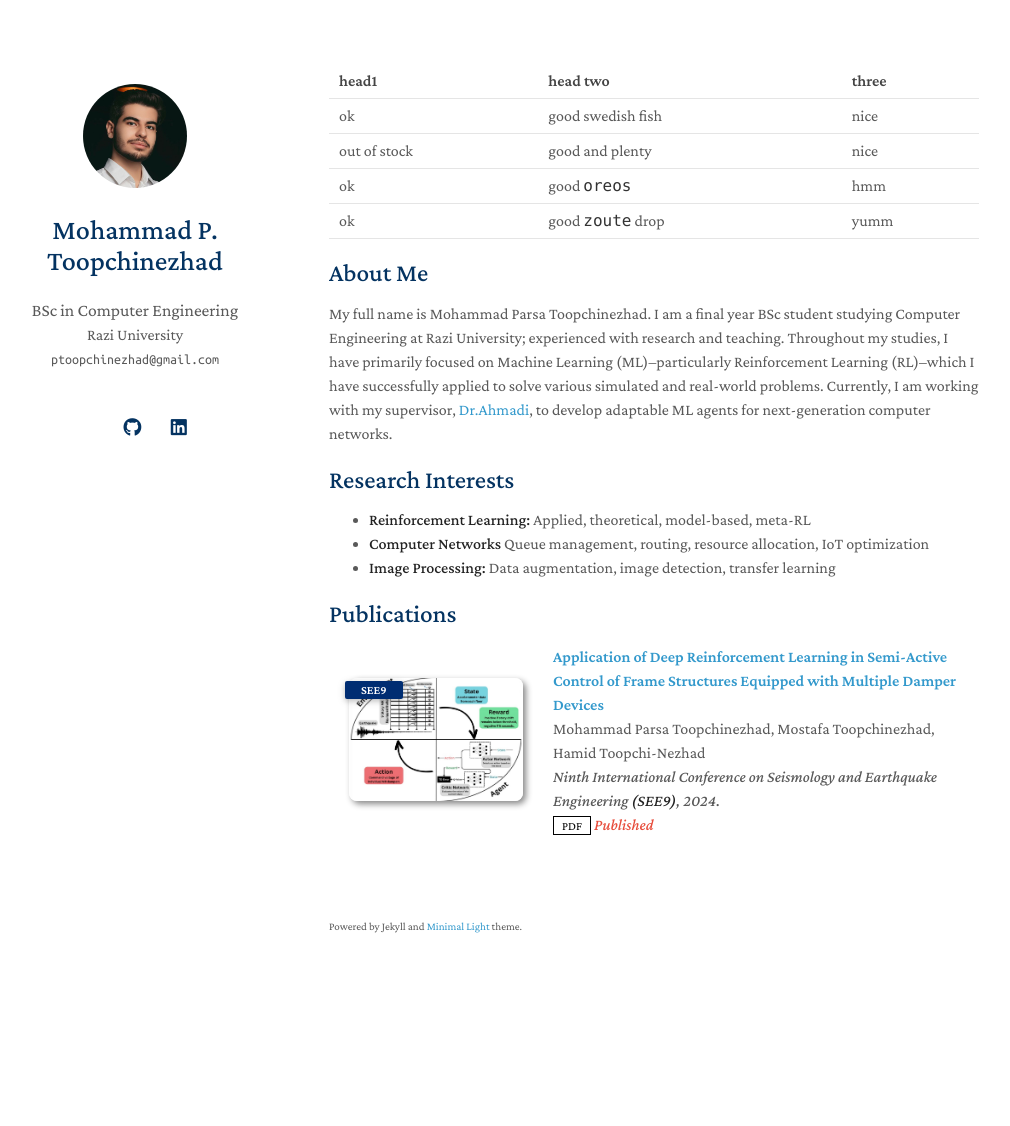
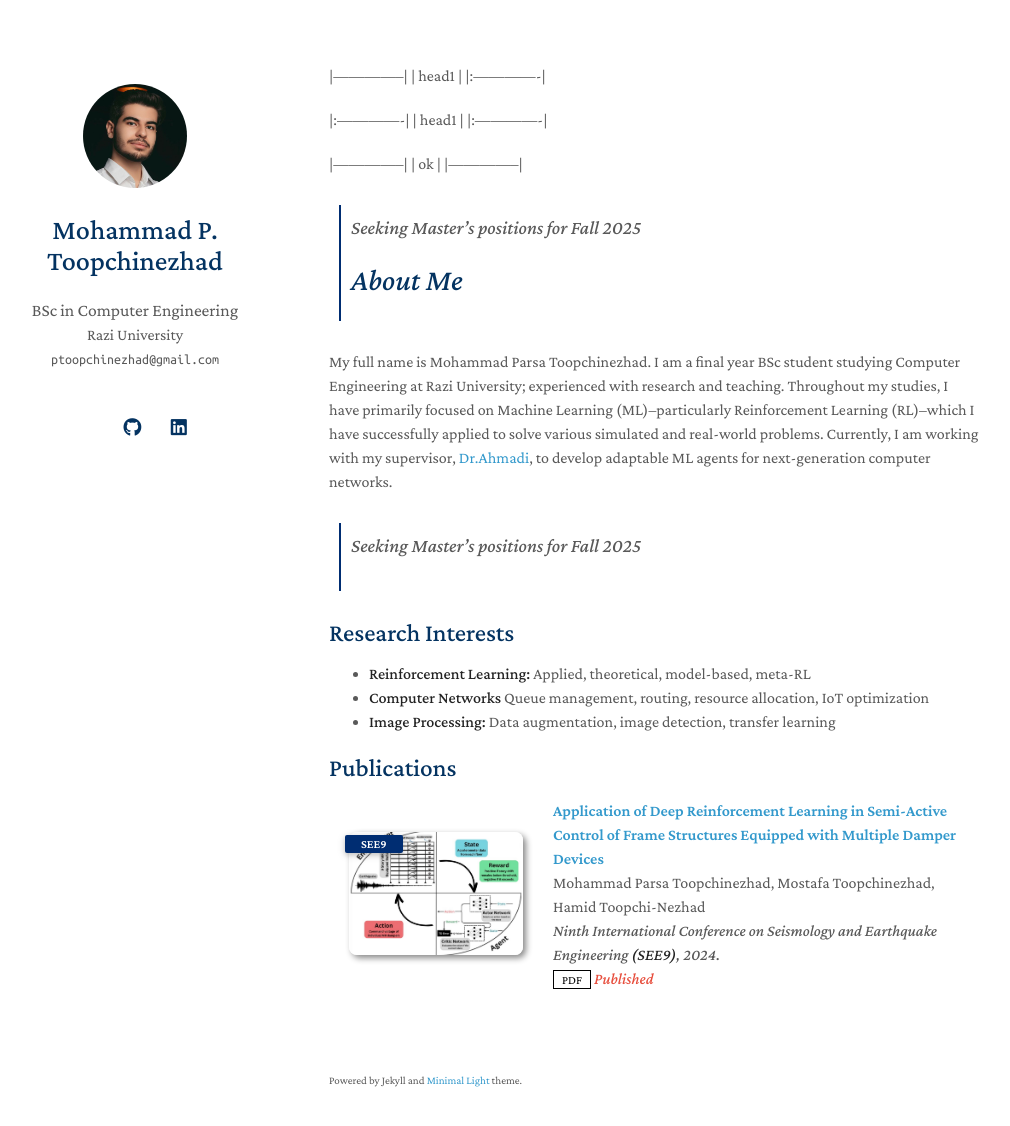
Before and after one commit to Procedurally-Generated-Human/Procedurally-Generated-Human.github.io, a Jekyll site: the page built from index.md, in a window 1280 px wide and 1161 px high. Shown: the top 1126 px of the window, without its empty margins (141-1151 px from the left). Built offline with Jekyll 4.4.1, drawn with Linux system fonts in a browser that asks for light colours; a style sheet for code colours, icons or effects is not loaded.

Commit message:
Update index.md

```diff
--- a/index.md
+++ b/index.md
@@ -2,17 +2,25 @@
 layout: homepage
 ---
 
+|--------------|
+| head1        |
+|:-------------|
 
-| head1        | head two          | three |
-|:-------------|:------------------|:------|
-| ok           | good swedish fish | nice  |
-| out of stock | good and plenty   | nice  |
-| ok           | good `oreos`      | hmm   |
-| ok           | good `zoute` drop | yumm  |
+|:-------------|
+| head1        |
+|:-------------|
 
+|--------------|
+| ok           |
+|--------------|
+
+
+> Seeking Master's positions for Fall 2025
 ## About Me
 
 My full name is Mohammad Parsa Toopchinezhad. I am a final year BSc student studying Computer Engineering at Razi University; experienced with research and teaching. Throughout my studies, I have primarily focused on Machine Learning (ML)--particularly Reinforcement Learning (RL)--which I have successfully applied to solve various simulated and real-world problems. Currently, I am working with my supervisor, [Dr.Ahmadi](https://scholar.google.com/citations?user=nLI3EwoAAAAJ&hl=en), to develop adaptable ML agents for next-generation computer networks.
+
+> Seeking Master's positions for Fall 2025
 
 ## Research Interests
 
```
